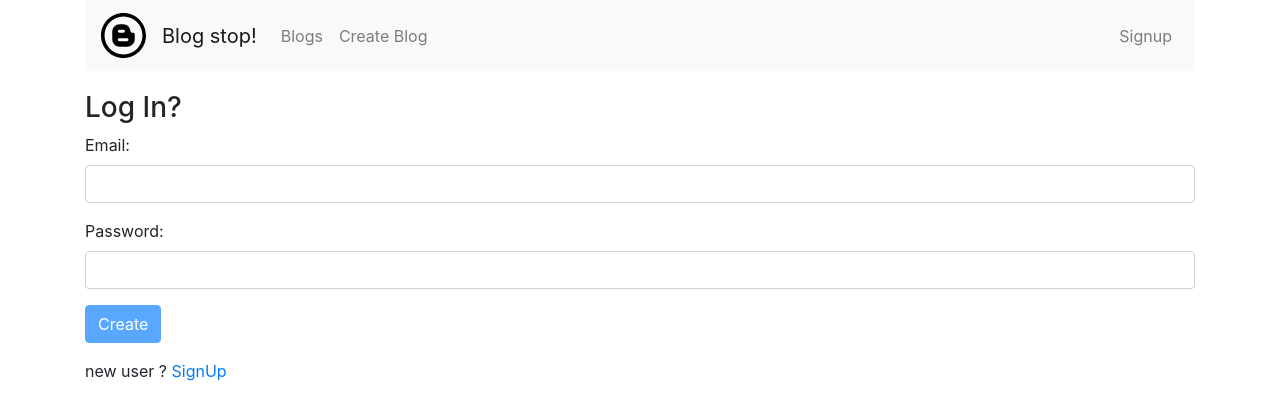
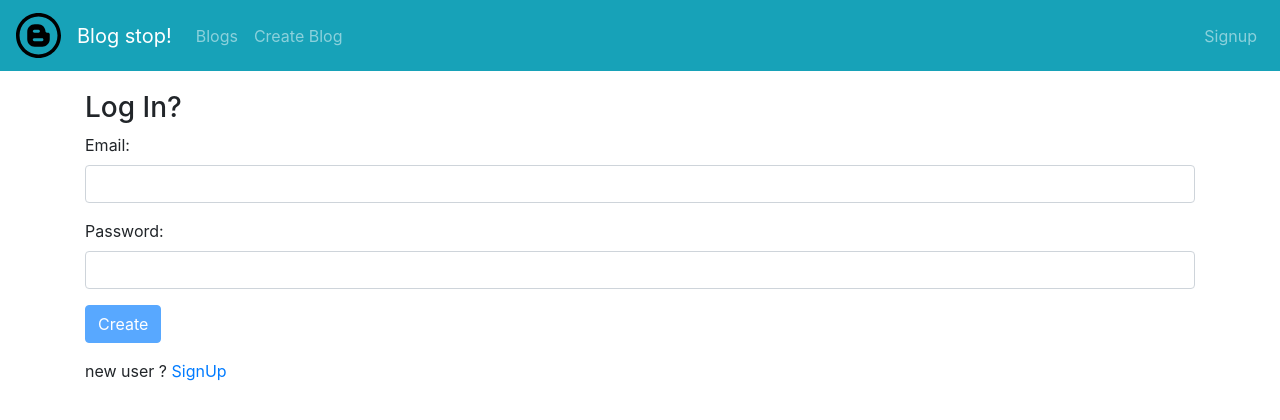
Before and after one commit to shaharyar123/react-hackaton, a React (Create React App) app: page /login in a window 1280 px wide. Shown: the top 420 px of the page. Built offline with nearby package versions, Linux system fonts and the light colour scheme.

Commit message:
Make navbar full-width and visible. Add invalid validation in sign-in and sign-up components.

```diff
--- a/src/App.js
+++ b/src/App.js
@@ -16,8 +16,8 @@ class App extends Component {
     // const loggedIn = JSON.parse(localStorage.getItem("currentUser"));
     return (
       <Router>
-        <div className="container">
-          <nav className="navbar navbar-expand-lg navbar-light bg-light">
+        <React.Fragment>
+          <nav className="navbar navbar-expand-lg navbar-dark bg-info">
               <a
                 className="navbar-brand"
                 href="https://codingthesmartway.com"
@@ -71,7 +71,7 @@ class App extends Component {
                 </ul>
               </div>
             </nav>
-
+          <div className="container">
             <Route path="/" exact component={BlogsList} />
             {/* <Route path="/edit/:id" component={EditTodo} /> */}
             <Route path="/view/:id" component={ViewBlog} />
@@ -79,6 +79,7 @@ class App extends Component {
             <Route path="/signup" component={SignupUser} />
             <Route path="/login" component={LoginUser} />
           </div>
+        </React.Fragment>
       </Router>
     );
   }
--- a/src/components/loginsignup.component.js
+++ b/src/components/loginsignup.component.js
@@ -36,7 +36,11 @@ export default class LoginUser extends Component {
       user =>
         user.email === this.state.email && user.password === this.state.password
     );
-    if (!user) {
+    if(!this.state.email.includes('@')){
+      alert("invalid email");
+      return
+    }
+    else if (!user) {
       alert("User does not exist");
       return;
     }
--- a/src/components/signup.component.js
+++ b/src/components/signup.component.js
@@ -43,6 +43,11 @@ export default class SignupUser extends Component {
 
   onSubmit(e) {
     e.preventDefault();
+
+    if(!this.state.email.includes('@')){
+      alert("invalid email");
+      return
+    }
 
     const newBlog = {
       name: this.state.name,
```
Also changed, not shown: 1 other file (tests, documents, lock files or other folders). Lines whose indentation alone changed are shown as unchanged.
